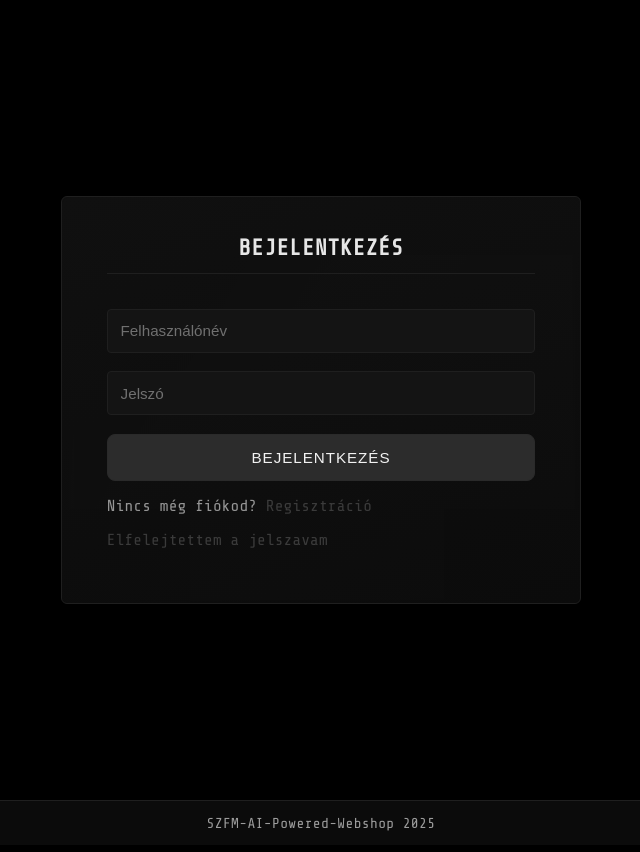
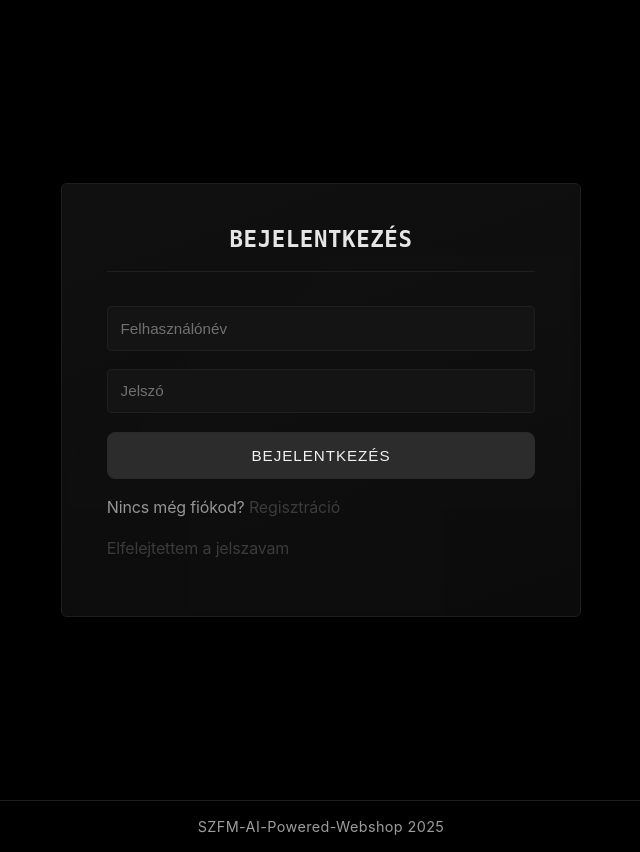
Before and after one commit to mzsl03/ai-powered-webshop, a Django app: a page that uses core_site/application/templates/login.html in a window 1280 px wide. Shown: the whole page, without its empty margins (319-959 px from the left). Before the commit the page ends 831 px from the top, so only its background shows below. Run offline with Django 5.2, Linux system fonts and the light colour scheme.

Commit message:
style: unified the styling of all the pages

```diff
--- a/core_site/application/static/css/style.css
+++ b/core_site/application/static/css/style.css
@@ -17,7 +17,11 @@
     --shadow-sm: 0 2px 6px rgba(0, 0, 0, 0.4);
     --shadow-md: 0 8px 20px rgba(0, 0, 0, 0.6);
 
-    --font-family: "Share Tech Mono", "Inter", monospace;
+    --font-display: 'Orbitron', monospace;
+    --font-body: 'Inter', -apple-system, sans-serif;
+
+    --spacing-fluid: clamp(1rem, 3vw, 3rem);
+
     --transition: 0.25s ease;
 }
 
@@ -25,7 +29,9 @@
     box-sizing: border-box;
 }
 
-
+html {
+    scroll-behavior: smooth;
+}
 
 html, body {
     height: 100%;
@@ -46,12 +52,13 @@ header {
 body {
     background-color: var(--color-bg);
     color: var(--color-text);
-    font-family: var(--font-family);
+    font-family: var(--font-body);
     margin: 0;
     display: flex;
     flex-direction: column;
     min-height: 100vh;
-    letter-spacing: 0.2px;
+    letter-spacing: -0.01em;
+    line-height: 1.6;
 }
 
 .wrap {
@@ -125,9 +132,10 @@ body {
 }
 
 h1, h2, h3, h4, h5 {
+    font-family: var(--font-display);
     color: var(--color-text);
     margin-top: 0;
-    font-weight: 600;
+    font-weight: 300;
     letter-spacing: 0.5px;
 }
 
@@ -151,6 +159,7 @@ a {
     background-color: var(--color-surface-hover);
     transform: translateY(-2px);
 }
+
 button, .btn {
     position: relative;
     display: inline-block;
@@ -206,8 +215,12 @@ button:hover, .btn:hover {
 }
 
 @keyframes moveStripes {
-    from { background-position: 0 0; }
-    to { background-position: 40px 0; }
+    from {
+        background-position: 0 0;
+    }
+    to {
+        background-position: 40px 0;
+    }
 }
 
 button:hover::before, .btn:hover::before {
@@ -269,7 +282,6 @@ label {
 }
 
 footer {
-    background: #0b0b0b;
     border-top: 1px solid var(--color-border);
     color: var(--color-text-muted);
     font-size: 0.9rem;
@@ -282,13 +294,13 @@ footer {
     box-shadow: 0 -2px 10px rgba(0, 0, 0, 0.4);
 }
 
-.error{
+.error {
     color: red;
 }
-.success{
+
+.success {
     color: lightgreen !important;
 }
-
 
 
 @keyframes fadeOut {
@@ -308,7 +320,7 @@ footer {
     }
 }
 
-.messages{
+.messages {
     top: 40px;
     left: 20px;
     width: 300px;
```
Lines whose indentation alone changed are shown as unchanged.
